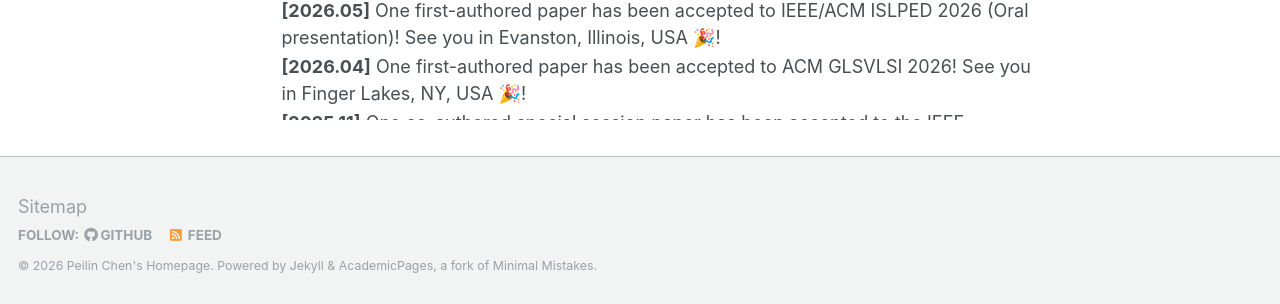
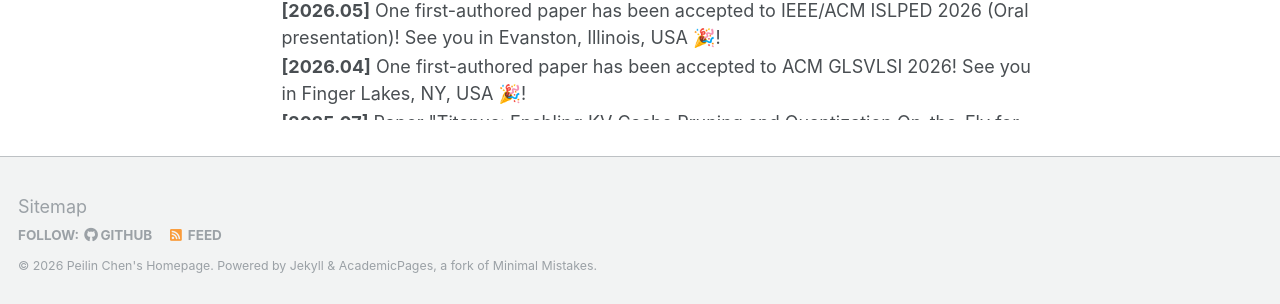
Before and after one commit to peilin-chen/peilin-chen.github.io, a Jekyll site: the page built from _pages/about.md, in a window 1280 px wide. Shown: the part 588-892 px from the top of the page. Built offline with Jekyll 4.4.1, drawn with Linux system fonts in a browser that asks for light colours; some web fonts are replaced.

Commit message:
Update about.md

```diff
--- a/_pages/about.md
+++ b/_pages/about.md
@@ -23,7 +23,6 @@ Peilin (Leo) Chen is a second-year Ph.D. student in the ECE Department of the Un
 <div class="news-container">
   <p><strong>[2026.05]</strong> One first-authored paper has been accepted to IEEE/ACM ISLPED 2026 (Oral presentation)! See you in Evanston, Illinois, USA 🎉!</p>
   <p><strong>[2026.04]</strong> One first-authored paper has been accepted to ACM GLSVLSI 2026! See you in Finger Lakes, NY, USA 🎉!</p>
-  <p><strong>[2025.11]</strong> One co-authored special session paper has been accepted to the IEEE International Conference on Microelectronics 2025 🎉!</p>
   <p><strong>[2025.07]</strong> Paper "Titanus: Enabling KV Cache Pruning and Quantization On-the-Fly for LLM Acceleration" wins <strong>Best Paper Award of GLSVLSI 2025</strong> 🎉!</p>
   <p><strong>[2025.04]</strong> One first-authored paper has been accepted to ACM GLSVLSI 2025! See you in New Orleans, USA 🎉!</p>
   <p><strong>[2025.04]</strong> Accepted as a DAC Young Fellow at the 62nd Design Automation Conference! See you in San Francisco, USA 🎉!</p>
```
